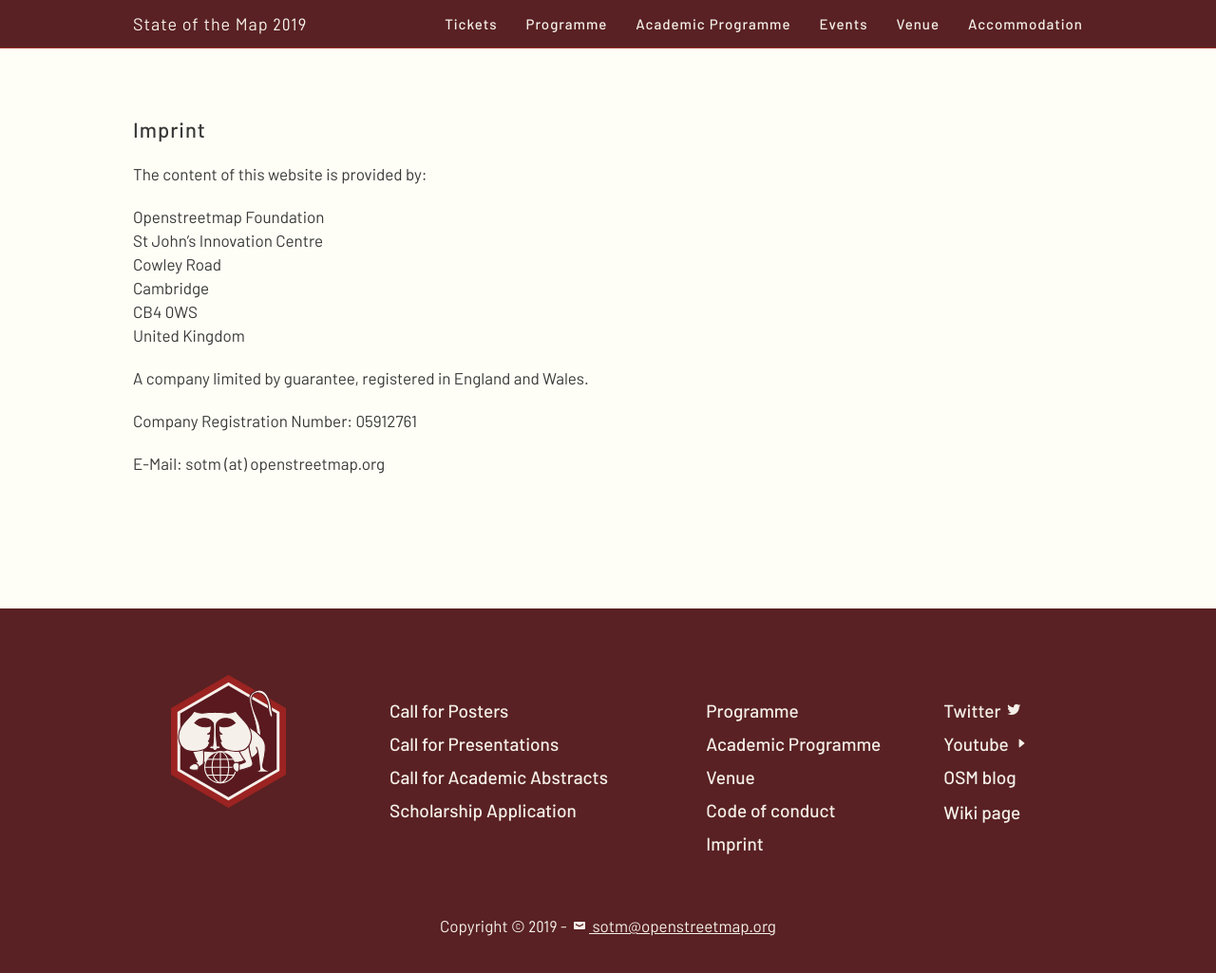
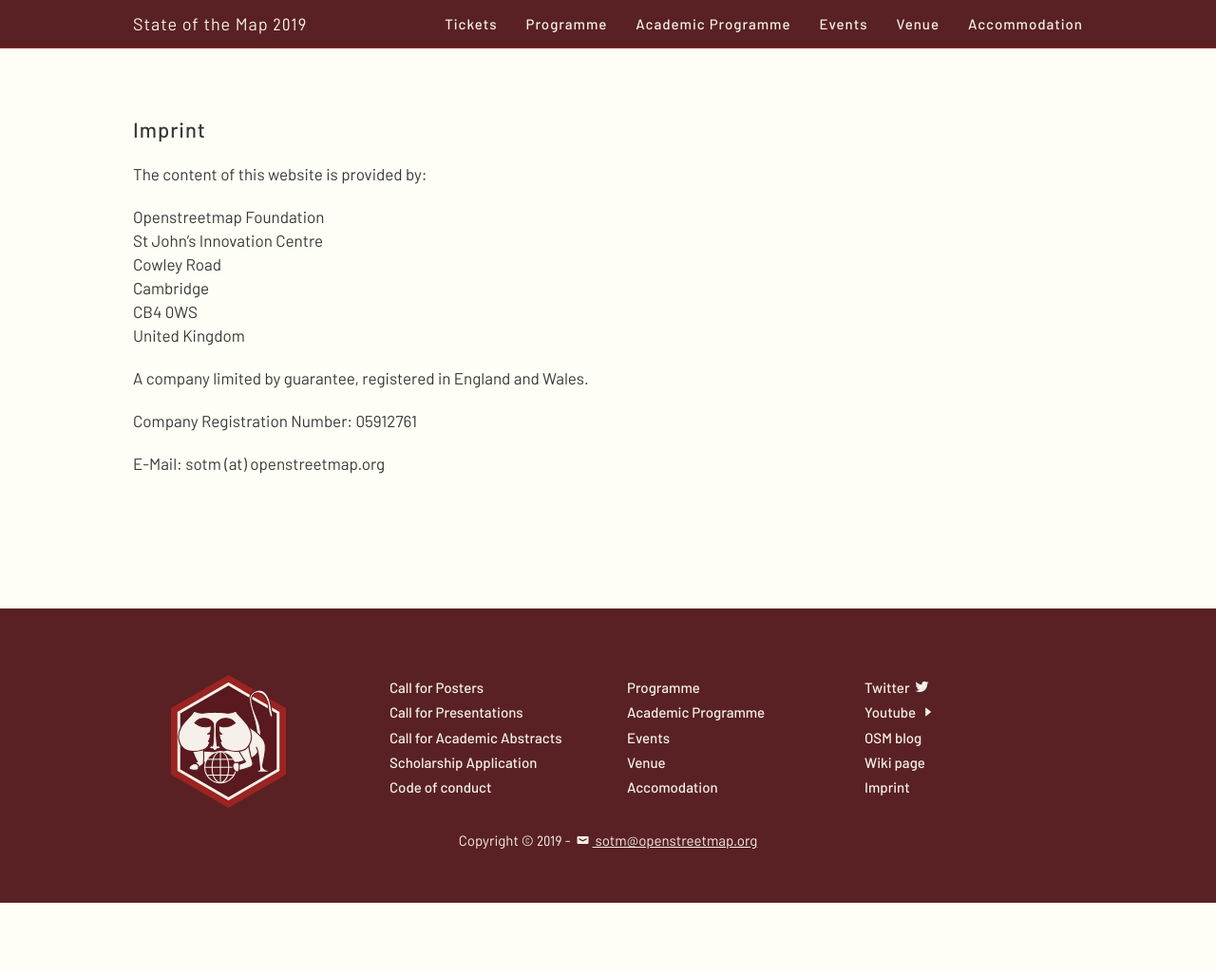
Before and after one commit to openstreetmap/stateofthemap-2019, a Jekyll site: the page built from imprint/index.html, in a window 1280 px wide and 1044 px high. Shown: the top 1025 px of the window at 95% size. Built offline with Jekyll 4.4.1, drawn with Linux system fonts in a browser that asks for light colours.

Commit message:
add all main pages to footer

```diff
--- a/_includes/css/sotm2019.css
+++ b/_includes/css/sotm2019.css
@@ -559,16 +559,15 @@
 
 
 #footer {
-    line-height: 35px;
+    font-size: 15px;
+    line-height: 1.75em;
     background-color: {{ site.color.primary-dark }};
 }
 
 #footer a {
-    font-size: 19px;
 }
 
 #footer a.light {
-    font-size: 100%;
     font-weight: normal;
 }
 
--- a/_includes/footer.html
+++ b/_includes/footer.html
@@ -2,28 +2,30 @@
 <footer class="contain" id="footer">
     <div class="limiter">
       <div class="pad2y clearfix">
-        <div class="space-bottom1 col12  clearfix footer-links">
+        <div class="space-bottom1 col12 clearfix footer-links">
           <div class="col3 pad4x hide-mobile">
             <img src="{{ "/img/logo-footer.svg" | prepend: site.baseurl }}" style="height:140px; margin-bottom: -20px;">
           </div>
-          <nav class="col4 pad2">
+          <nav class="col3 pad2x">
             <a href="{{site.baseurl}}/calls/posters" class="animate block">Call for Posters</a>
             <a href="{{site.baseurl}}/calls/general" class="animate block">Call for Presentations</a>
             <a href="{{site.baseurl}}/calls/academic" class="animate block">Call for Academic Abstracts</a>
             <a href="https://blog.openstreetmap.org/2019/02/26/apply-for-scholarship-to-join-us-at-state-of-the-map-2019-in-heidelberg/" class="animate block">Scholarship Application</a>
+            <a href="{{site.baseurl}}/codeofconduct/" class="animate block">Code of conduct</a>
           </nav>
-          <nav class="col3 pad2">
+          <nav class="col3 pad2x">
             <a href="{{site.baseurl}}/program/" class="animate block">Programme</a>
             <a href="{{site.baseurl}}/academic_programme/" class="animate block">Academic Programme</a>
+            <a href="{{site.baseurl}}/events/" class="animate block">Events</a>
             <a href="{{site.baseurl}}/venue/" class="animate block">Venue</a>
-            <a href="{{site.baseurl}}/codeofconduct/" class="animate block">Code of conduct</a>
-            <a href="{{site.baseurl}}/imprint/" class="animate">Imprint</a>
+            <a href="{{site.baseurl}}/accomodation/" class="animate block">Accomodation</a>
           </nav>
-          <nav class="col2 pad2">
+          <nav class="col3 pad2x">
             <a href="https://twitter.com/sotm" class="animate block">Twitter&nbsp;<span class="icon twitter"></span></a>
             <a href="https://www.youtube.com/channel/UCLqJsr_5PfdvDFbgv1qp2aQ" class="animate block">Youtube&nbsp;<span class="icon caret-right"></span></a>
             <a href="https://blog.openstreetmap.org/" class="animate">OSM blog</a>
             <a href="https://wiki.openstreetmap.org/wiki/State_of_the_Map_2019" class="animate block">Wiki page</a>
+            <a href="{{site.baseurl}}/imprint/" class="animate">Imprint</a>
           </nav>
         </div>
       </div>
```
